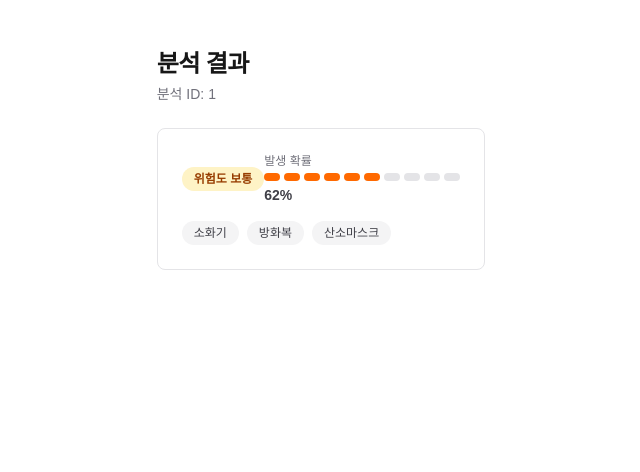
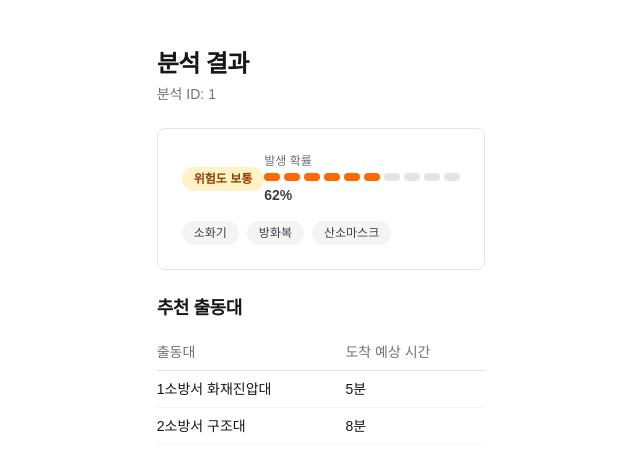
Before and after one commit to Trouvler/Ember-Client, a Next.js app: page /analysis/1 in a window 1280 px wide. Shown: the top 472 px of the page, without its empty margins (319-959 px from the left). Built offline with nearby package versions, Linux system fonts and the light colour scheme.

Commit message:
feat: 분석 상세 뷰에 추천 출동대 테이블 연동

```diff
--- a/src/views/analysis-detail/ui/AnalysisDetailView.tsx
+++ b/src/views/analysis-detail/ui/AnalysisDetailView.tsx
@@ -1,4 +1,5 @@
 import AnalysisResultCard from "@/widgets/analysis-result-card/ui/AnalysisResultCard";
+import RecommendedTeamTable from "@/shared/ui/RecommendedTeamTable";
 
 interface AnalysisDetailViewProps {
   id: string;
@@ -12,6 +13,11 @@ const SAMPLE_RESULT = {
   equipment: ["소화기", "방화복", "산소마스크"],
 };
 
+const SAMPLE_TEAMS = [
+  { id: "1", name: "1소방서 화재진압대", eta: 5 },
+  { id: "2", name: "2소방서 구조대", eta: 8 },
+];
+
 export default function AnalysisDetailView({ id }: AnalysisDetailViewProps) {
   return (
     <div className="mx-auto max-w-3xl px-6 py-12">
@@ -21,6 +27,13 @@ export default function AnalysisDetailView({ id }: AnalysisDetailViewProps) {
       <div className="mt-6">
         <AnalysisResultCard {...SAMPLE_RESULT} />
       </div>
+
+      <div className="mt-6">
+        <h2 className="text-lg font-semibold tracking-tight">추천 출동대</h2>
+        <div className="mt-3">
+          <RecommendedTeamTable teams={SAMPLE_TEAMS} />
+        </div>
+      </div>
     </div>
   );
 }
```
